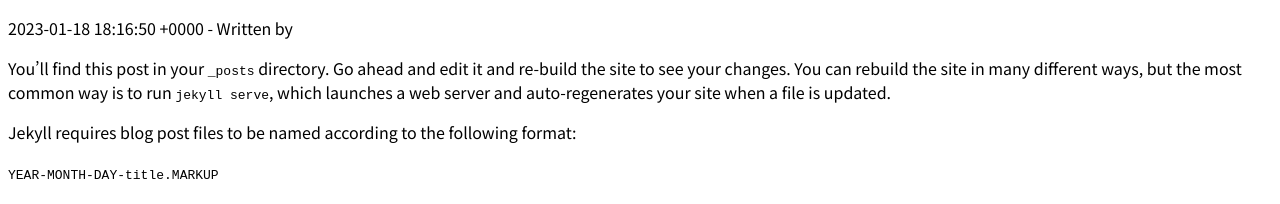
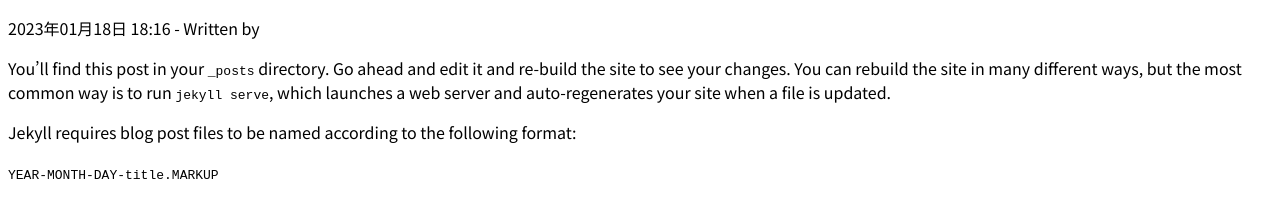
Before and after one commit to puchimilk/markdown_documents, a Jekyll site: the page built from _posts/2023-01-19-welcome-to-jekyll.md, in a window 1280 px wide. Shown: the top 204 px of the page. Built offline with Jekyll 4.4.1, drawn with Linux system fonts in a browser that asks for light colours; part of the change alters nothing that is shown.

Commit message:
Update post.html

```diff
--- a/_layouts/post.html
+++ b/_layouts/post.html
@@ -1,6 +1,6 @@
 ---
 layout: default
 ---
-<p>{{ page.date }} - Written by {{ page.author }}</p>
+<p>{{ page.date | date: "%Y年%m月%d日 %H:%M"}} - Written by {{ page.author }}</p>
 
 {{ content }}
```
